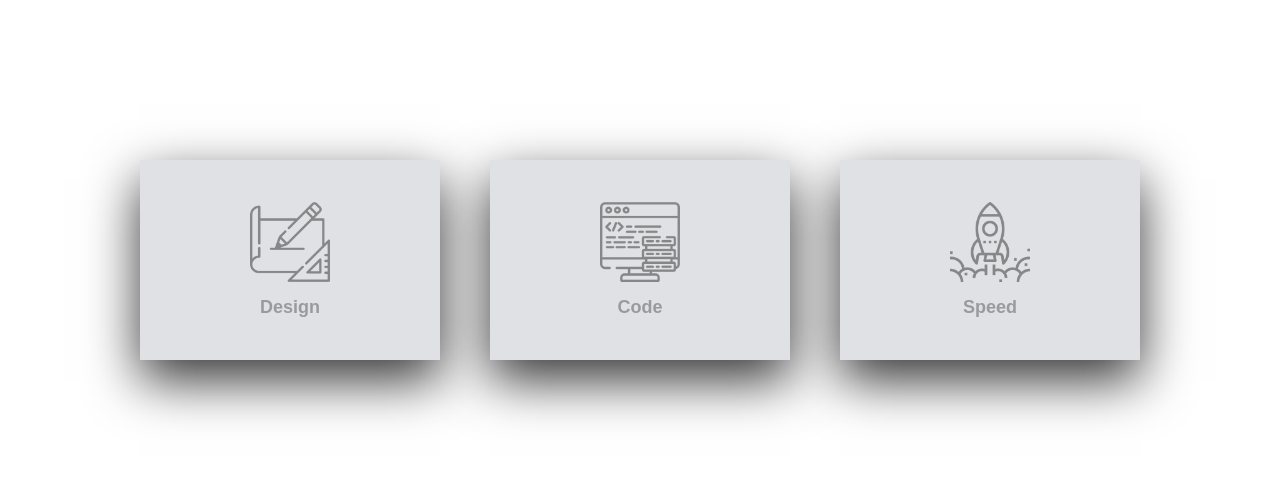
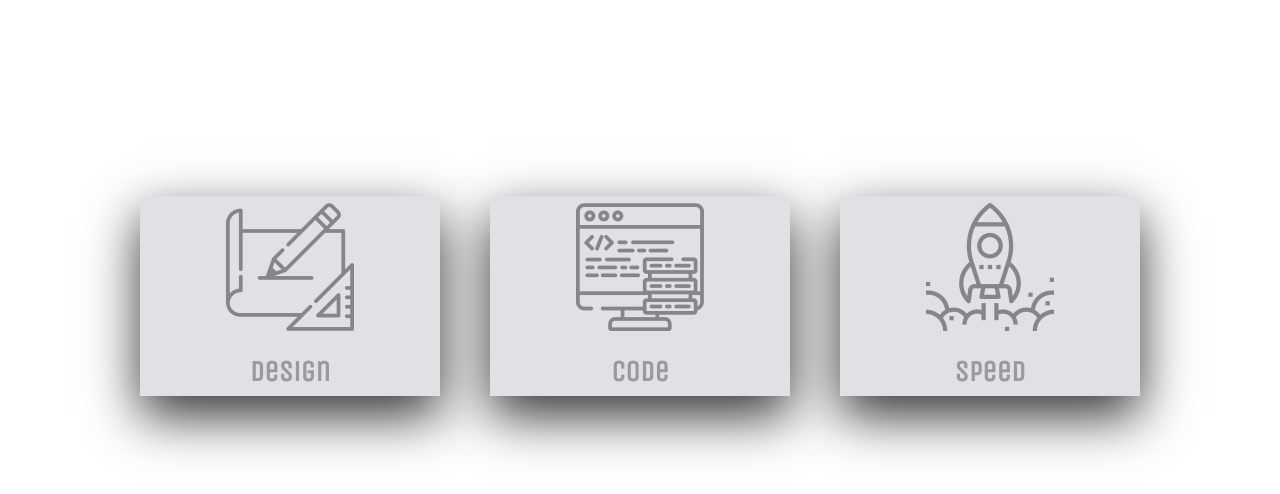
Before and after one commit to UmerSharif/designs-snippets, a React (Create React App) app: page / in a window 1280 px wide. Shown: the top 494 px of the page. Built offline with nearby package versions, Linux system fonts and the light colour scheme.

Commit message:
adding wave button and new fonts

```diff
--- a/src/index.css
+++ b/src/index.css
@@ -1,8 +1,4 @@
-code {
-  font-family: source-code-pro, Menlo, Monaco, Consolas, "Courier New",
-    monospace;
-}
-
+@import url("https://fonts.googleapis.com/css?family=Unica+One&display=swap");
 *,
 *::before,
 *::after {
@@ -12,7 +8,6 @@ code {
 }
 
 html {
-  font-size: 10px;
   box-sizing: border-box;
 }
 
@@ -22,7 +17,7 @@ body {
   display: flex;
   justify-content: center;
   align-content: center;
-  font-family: probapro-regular, sans-serif;
+  font-family: "Unica One", cursive;
   -webkit-font-smoothing: antialiased;
   -moz-osx-font-smoothing: grayscale;
 }
```
Also changed, not shown: src/components/WaveButton.js (added, +10 -0 lines), src/assets/wave.png (added), src/components/WaveButton.css (added).
